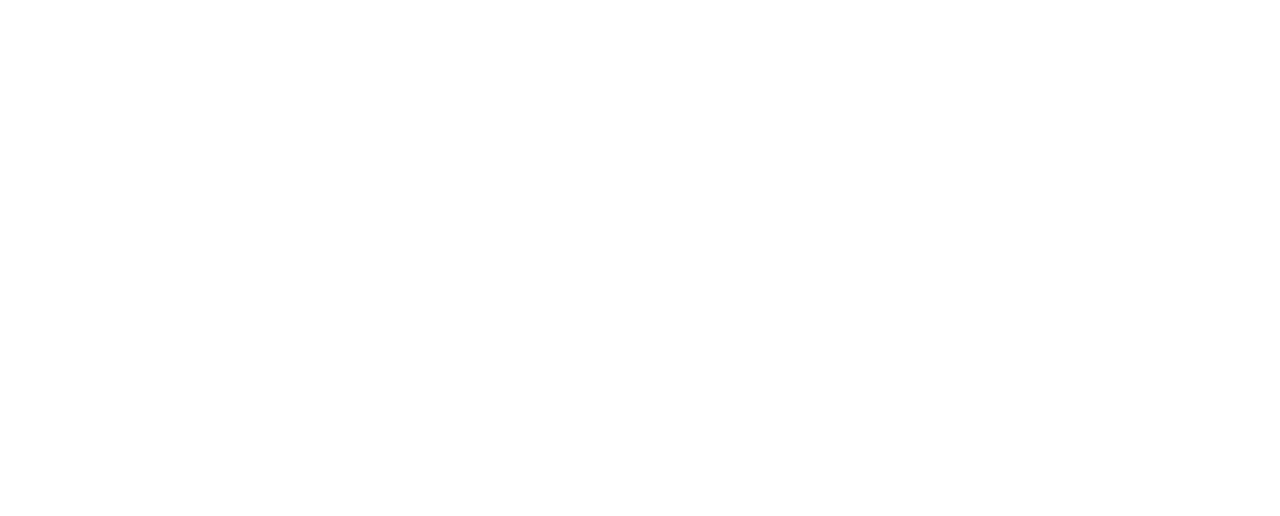
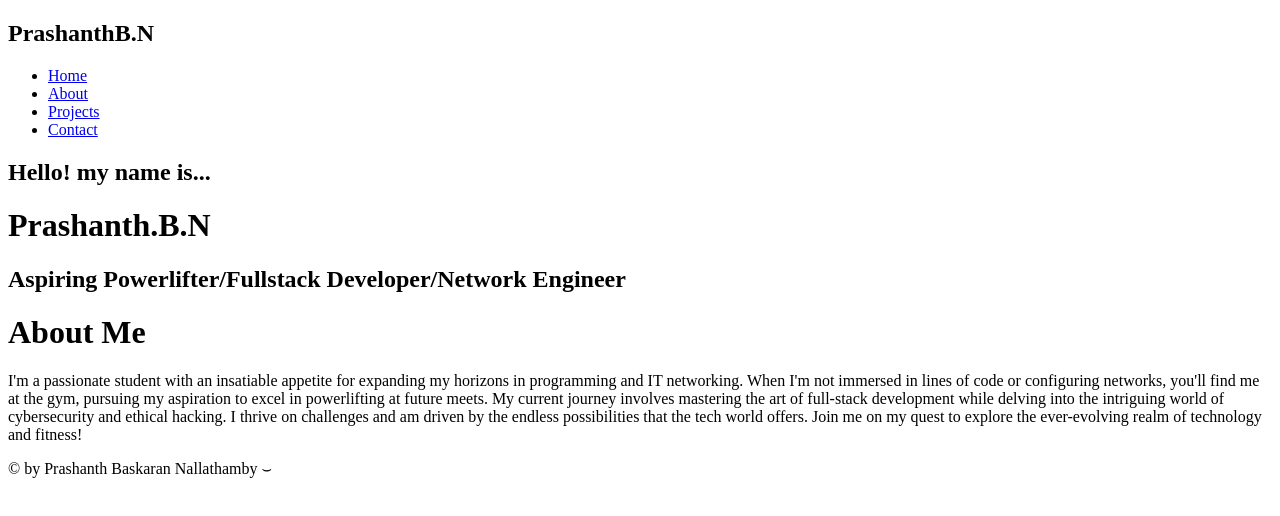
Before and after one commit to Pusnikai/WebAndScriptingREPO, a plain HTML site: page Assignment 1/portfolio.html in a window 1280 px wide. Drawn offline with Linux system fonts and the light colour scheme.

Commit message:
new changes

```diff
--- a/Assignment 1/portfolio.html
+++ b/Assignment 1/portfolio.html
@@ -8,12 +8,50 @@
     <title>Prashanth Baskaran Nallathamby - Portfolio</title>
 </head>
 
+
+<header>
+    <nav class="navbar">
+        <h1 class="Title-Logo">Prashanth<span>B.N</span></h1>
+        <div>
+            <ul class="nav-list">
+                <li><a href="#" class="nav-link">Home</a></li>
+                <li><a href="#" class="nav-link">About</a></li>
+                <li><a href="#" class="nav-link">Projects</a></li>
+                <li><a href="#" class="nav-link">Contact</a></li>
+            </ul>
+        </div>
+    </nav>
+</header>
+
 <body>
-    <header>
-        <nav class="navbar">
 
-        </nav>
-    </header>
+    <div class="Home">
+        <h2 class="greeting">Hello! my name is...</h2>
+        <h1 class="Name">Prashanth.B.N</h1>
+        <h2 class="info-greet">Aspiring Powerlifter/Fullstack Developer/Network Engineer</h2>
+    </div>
+
+    <div class="About">
+        <h1 class="aboutme">About Me</h1>
+        <p class="about">
+            I'm a passionate student with an insatiable appetite for expanding my horizons in programming and IT networking. When I'm not immersed in lines of code or configuring networks, you'll find me at the gym, pursuing my aspiration to excel in powerlifting
+            at future meets. My current journey involves mastering the art of full-stack development while delving into the intriguing world of cybersecurity and ethical hacking. I thrive on challenges and am driven by the endless possibilities that the
+            tech world offers. Join me on my quest to explore the ever-evolving realm of technology and fitness!
+        </p>
+    </div>
+
+    <div class="Projects">
+
+    </div>
+
+    <div class="Contact">
+
+    </div>
+
 </body>
 
+<footer>
+    <p>&copy; by Prashanth Baskaran Nallathamby &smile;</p>
+</footer>
+
 </html>
```
